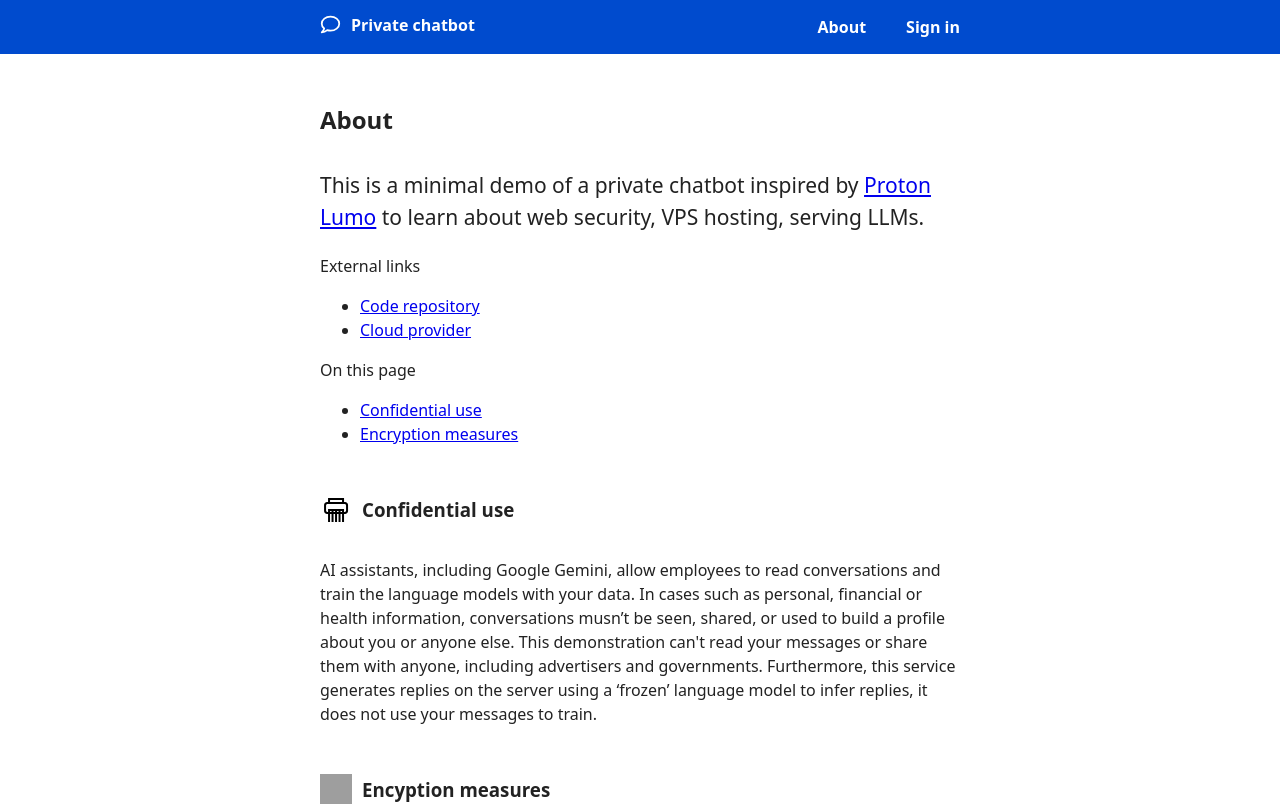
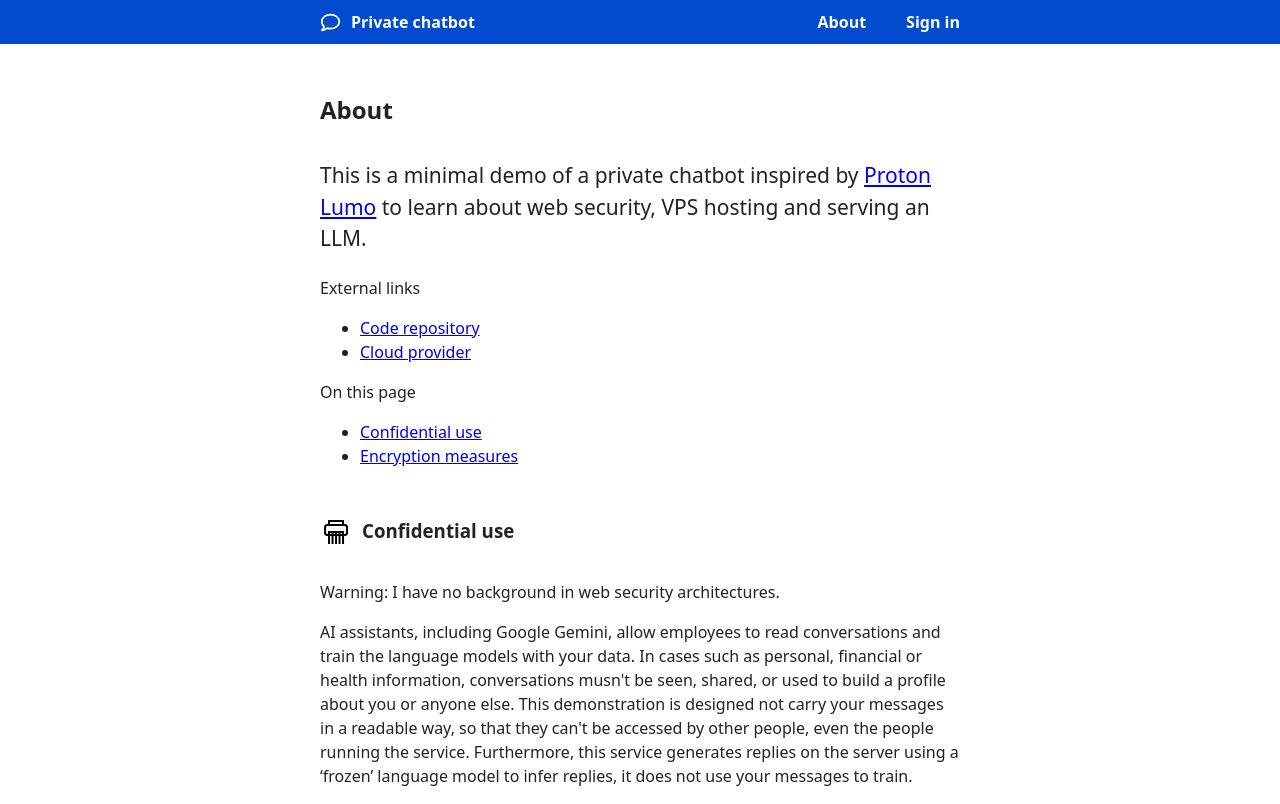
Before and after one commit to fpstidston/sais-frontend, a Vue app: page /about in a window 1280 px wide. Shown: the top 804 px of the page. Built offline with nearby package versions, Linux system fonts and the light colour scheme; grey boxes are pictures that could not be loaded.

Commit message:
presentation tweaks

```diff
--- a/src/components/HeaderBar.vue
+++ b/src/components/HeaderBar.vue
@@ -20,7 +20,9 @@ const handleLogout = () => {
 <template>
     <header>
         <div class="wrapper">
-            <h1><router-link :to="{ name: 'chat' }"><Icon name="chat" :size="21" />Private chatbot</router-link></h1>
+            <router-link :to="{ name: 'chat' }">
+                <h1><Icon name="chat" :size="21" />Private chatbot</h1>
+            </router-link>
             <div class="items">
                 <router-link :to="{ name: 'about' }">About</router-link>
                 <router-link :to="{ name: 'signin' }" v-if="!store.isLoggedIn">Sign in</router-link>
@@ -42,7 +44,8 @@ header {
     align-items: center;
 }
 h1 {
-
+    display: flex;
+    align-items: center;
     margin: 0;
     font-size: 16px;
     cursor: pointer;
@@ -51,8 +54,6 @@ i {
     margin-right: 10px;
 }
 a, span {
-    display: inline-flex;
-    align-items: center;
     color: inherit;
     font-size: 16px;
     font-weight: bold;
--- a/src/views/AboutView.vue
+++ b/src/views/AboutView.vue
@@ -6,7 +6,7 @@ import Icon from '../components/Icon.vue';
         <div class="wrapper">
             <h2>About</h2>
             <p class="lead">
-                This is a minimal demo of a private chatbot inspired by <a target="_blank" href="https://lumo.proton.me/">Proton Lumo</a> to learn about web security, VPS hosting, serving LLMs.
+                This is a minimal demo of a private chatbot inspired by <a target="_blank" href="https://lumo.proton.me/">Proton Lumo</a> to learn about web security, VPS hosting and serving an LLM.
             </p>
             <p>External links</p>
             <p></p>
@@ -41,8 +41,8 @@ import Icon from '../components/Icon.vue';
                     Confidential use
                 </span>
             </h3>
-            <p>
-                AI assistants, including Google Gemini, allow employees to read conversations and train the language models with your data. In cases such as personal, financial or health information, conversations musn’t be seen, shared, or used to build a profile about you or anyone else. This demonstration can't read your messages or share them with anyone, including advertisers and governments. Furthermore, this service generates replies on the server using a ‘frozen’ language model to infer replies, it does not use your messages to train.
+            <p>Warning: I have no background in web security architectures.</p>
+            <p>AI assistants, including Google Gemini, allow employees to read conversations and train the language models with your data. In cases such as personal, financial or health information, conversations musn't be seen, shared, or used to build a profile about you or anyone else. This demonstration is designed not carry your messages in a readable way, so that they can't be accessed by other people, even the people running the service. Furthermore, this service generates replies on the server using a ‘frozen’ language model to infer replies, it does not use your messages to train.
             </p>
             <h3 id="encryption">
                 <span>
@@ -50,6 +50,7 @@ import Icon from '../components/Icon.vue';
                     Encyption measures
                 </span>
             </h3>
+            <p>Some these steps are well worn while other parts are more unusual.</p>
             <h4>Account and sign in</h4>
             <p>Server has zero-knowledge of user password</p>
             <ol>
--- a/src/views/ChatView.vue
+++ b/src/views/ChatView.vue
@@ -34,7 +34,9 @@ const suggestions = [
 
 const conversation = computed({
     get() {
-        return [...store.messages].sort((a, b) => a.datetime - b.datetime ? 1 : -1)
+        return [...store.messages].sort((a, b) => {
+            return new Date(b.datetime) - new Date(a.datetime)
+        })
     }
 })
 
@@ -50,7 +52,7 @@ const handleSuggestion = (prompt) => {
 }
 
 const handleScroll = () => {
-    if (window.scrollY >= 54) {
+    if (window.scrollY >= 44) {
         isPromptFloat.value = true
     } else {
         isPromptFloat.value = false
@@ -123,7 +125,7 @@ const handleSend = async () => {
         store.messages.push({
             sender: 'You',
             body: message.value,
-            datetime: new Date(time-10).toUTCString()
+            datetime: new Date(time-1000).toUTCString()
         })
       message.value = ''
       const encrpytedReply = response.data.response
```
